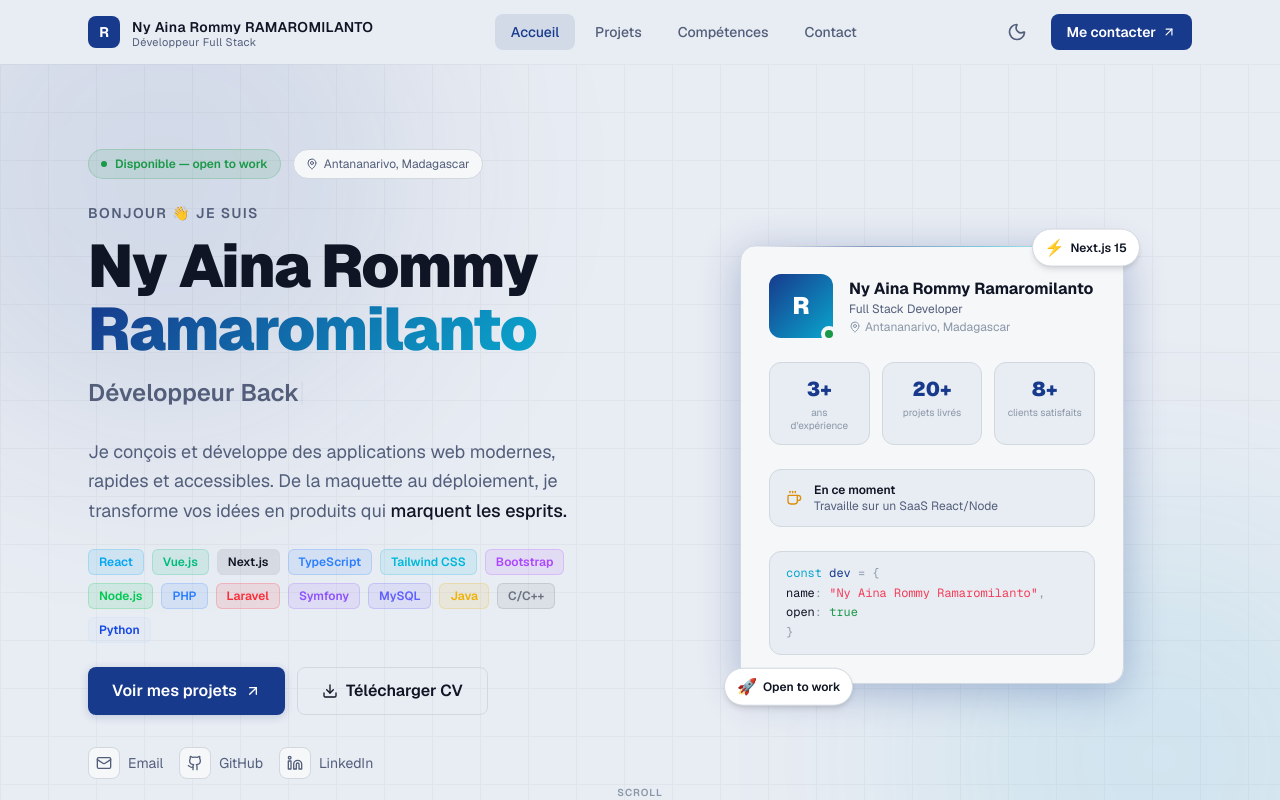
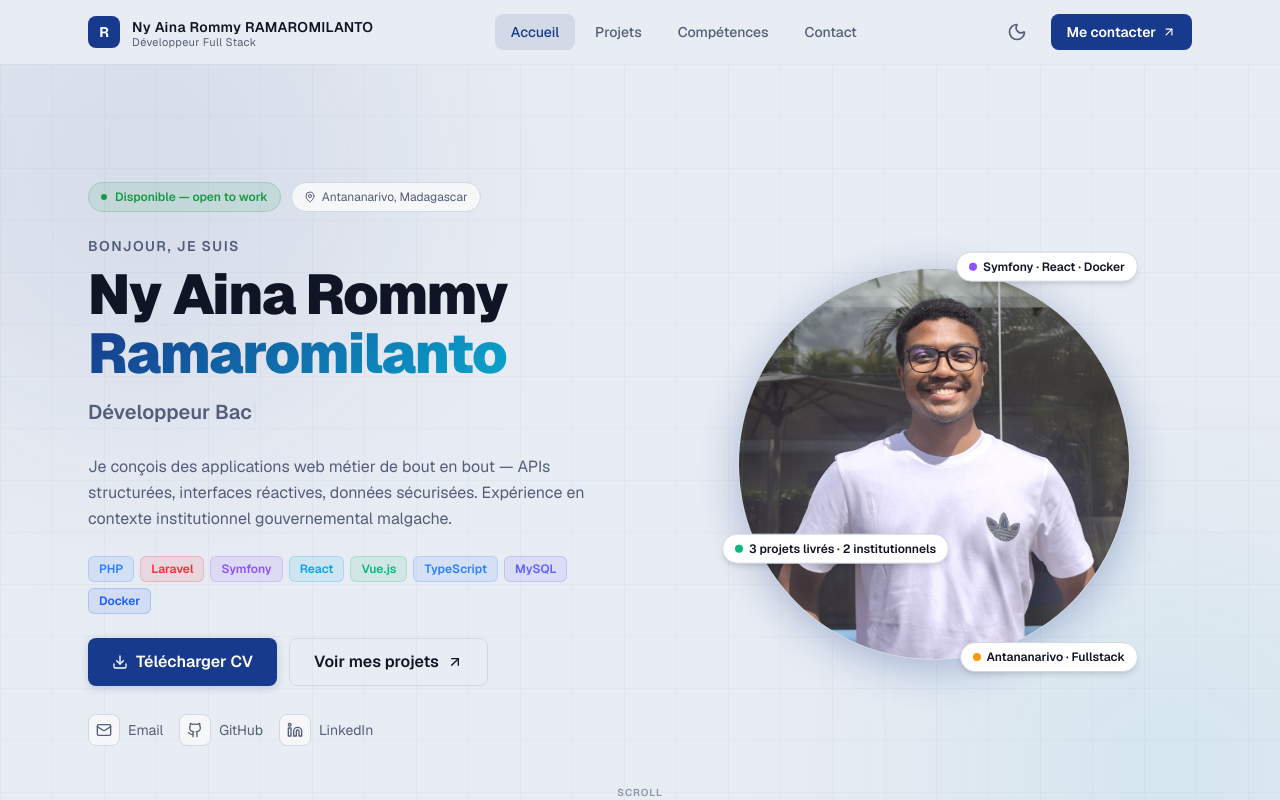
Before and after one commit to rommy-dev/portfolio, a Next.js app: page / in a window 1280 px wide. Shown: the top 800 px of the page. Built offline with nearby package versions, Linux system fonts and the light colour scheme.

Commit message:
feat(hero): update hero section layout and assets

```diff
--- a/src/components/sections/HeroSection.tsx
+++ b/src/components/sections/HeroSection.tsx
@@ -4,37 +4,58 @@ import { useState, useEffect, useRef } from 'react';
 import Link from 'next/link';
 import { motion, useMotionValue, useSpring, useTransform } from 'framer-motion';
 import { Button } from '@/components/ui/Button';
-import { Mail, Github, Linkedin, Download, ArrowUpRight, MapPin, Coffee } from 'lucide-react';
+import { Mail, Github, Linkedin, Download, ArrowUpRight, MapPin, ExternalLink, Lock } from 'lucide-react';
 import { getTechnologyColor } from '@/lib/technology-colors';
 
 /* ─── Config ────────────────────────────────────────────── */
-const ROLES = ['Développeur Frontend', 'Développeur Backend', 'Développeur Fullstack'];
+const ROLES = ['Développeur Fullstack', 'Développeur Backend', 'Développeur Frontend'];
 
-const STATS = [
-  { value: '3+',  label: 'ans d\'expérience' },
-  { value: '20+', label: 'projets livrés' },
-  { value: '8+',  label: 'clients satisfaits' },
-];
-
+/**
+ * Stack réduite aux technos vraiment maîtrisées et démontrées dans tes projets.
+ * Moins = plus de crédibilité.
+ */
 const STACK = [
-  'React',
-  'Vue.js',
-  'Next.js',
-  'TypeScript',
-  'Tailwind CSS',
-  'Bootstrap',
-  'Node.js',
   'PHP',
   'Laravel',
   'Symfony',
+  'React',
+  'Vue.js',
+  'TypeScript',
   'MySQL',
-  'Java',
-  'C/C++',
-  'Python',
+  'Docker',
 ];
 
+/**
+ * Projets récents mis en avant dans la carte droite.
+ * Honnêtes, précis, vérifiables. Pas de stats inventées.
+ */
+const FEATURED_PROJECTS = [
+  {
+    title: 'État Civil — Ministère de l\'Intérieur',
+    tech: 'Symfony · API Platform · React',
+    status: 'En cours',
+    statusColor: 'text-amber-500 bg-amber-500/10 border-amber-500/20',
+    private: true,
+  },
+  {
+    title: 'Portail DGBF',
+    tech: 'Laravel · Vue 3 · TypeScript',
+    status: 'Livré',
+    statusColor: 'text-emerald-500 bg-emerald-500/10 border-emerald-500/20',
+    url: 'https://www.dgbf.mg/',
+    private: false,
+  },
+  {
+    title: 'Workspace App',
+    tech: 'PHP natif · MySQL · Docker',
+    status: 'Livré',
+    statusColor: 'text-emerald-500 bg-emerald-500/10 border-emerald-500/20',
+    url: 'https://workspace-app-7602.onrender.com',
+    private: false,
+  },
+];
 
-/* ─── Stagger helpers ───────────────────────────────────── */
+/* ─── Animation helpers ─────────────────────────────────── */
 const EASE = [0.22, 1, 0.36, 1] as const;
 const fadeUpVariants = {
   hidden: { opacity: 0, y: 18 },
@@ -53,20 +74,20 @@ const fadeUp = {
 /* ─── Component ─────────────────────────────────────────── */
 export function HeroSection() {
   /* Typewriter */
-  const [roleIdx, setRoleIdx]       = useState(0);
-  const [display, setDisplay]       = useState('');
-  const [deleting, setDeleting]     = useState(false);
+  const [roleIdx, setRoleIdx] = useState(0);
+  const [display, setDisplay] = useState('');
+  const [deleting, setDeleting] = useState(false);
 
   useEffect(() => {
     const role = ROLES[roleIdx];
-    const speed = deleting ? 45 : 95;
+    const speed = deleting ? 40 : 90;
 
     const t = setTimeout(() => {
       if (!deleting) {
         if (display.length < role.length) {
           setDisplay(role.slice(0, display.length + 1));
         } else {
-          setTimeout(() => setDeleting(true), 2200);
+          setTimeout(() => setDeleting(true), 2400);
         }
       } else {
         if (display.length > 0) {
@@ -81,12 +102,12 @@ export function HeroSection() {
     return () => clearTimeout(t);
   }, [display, deleting, roleIdx]);
 
-  /* Magnetic tilt on avatar card */
+  /* Magnetic tilt on card */
   const cardRef = useRef<HTMLDivElement>(null);
   const mx = useMotionValue(0);
   const my = useMotionValue(0);
-  const rx = useSpring(useTransform(my, [-60, 60], [6, -6]), { stiffness: 200, damping: 20 });
-  const ry = useSpring(useTransform(mx, [-60, 60], [-6, 6]), { stiffness: 200, damping: 20 });
+  const rx = useSpring(useTransform(my, [-60, 60], [5, -5]), { stiffness: 180, damping: 22 });
+  const ry = useSpring(useTransform(mx, [-60, 60], [-5, 5]), { stiffness: 180, damping: 22 });
 
   const handleMouseMove = (e: React.MouseEvent) => {
     const rect = cardRef.current?.getBoundingClientRect();
@@ -99,39 +120,37 @@ export function HeroSection() {
   return (
     <section className="relative md:min-h-screen lg:h-screen flex items-center overflow-hidden">
 
-      {/* ── Background blobs ── */}
+      {/* ── Background ── */}
       <div aria-hidden className="absolute inset-0 -z-10 overflow-hidden">
-        {/* Grid overlay */}
+        {/* Grid subtle */}
         <div
-          className="absolute inset-0 opacity-[0.03] dark:opacity-[0.07]"
+          className="absolute inset-0 opacity-[0.025] dark:opacity-[0.06]"
           style={{
             backgroundImage:
               'linear-gradient(hsl(var(--foreground)) 1px, transparent 1px), linear-gradient(90deg, hsl(var(--foreground)) 1px, transparent 1px)',
-            backgroundSize: '48px 48px',
+            backgroundSize: '52px 52px',
           }}
         />
-        {/* Blobs */}
         <motion.div
-          animate={{ x: [0, 30, 0], y: [0, -20, 0] }}
-          transition={{ repeat: Infinity, duration: 14, ease: 'easeInOut' }}
-          className="absolute -top-32 -left-32 h-[520px] w-[520px] rounded-full bg-primary/10 blur-[100px]"
+          animate={{ x: [0, 28, 0], y: [0, -18, 0] }}
+          transition={{ repeat: Infinity, duration: 16, ease: 'easeInOut' }}
+          className="absolute -top-32 -left-32 h-125 w-125 rounded-full bg-primary/8 blur-[110px]"
         />
         <motion.div
-          animate={{ x: [0, -25, 0], y: [0, 20, 0] }}
-          transition={{ repeat: Infinity, duration: 18, ease: 'easeInOut', delay: 3 }}
-          className="absolute -bottom-32 -right-32 h-[480px] w-[480px] rounded-full bg-secondary/10 blur-[100px]"
+          animate={{ x: [0, -22, 0], y: [0, 18, 0] }}
+          transition={{ repeat: Infinity, duration: 20, ease: 'easeInOut', delay: 3 }}
+          className="absolute -bottom-32 -right-32 h-115 w-115 rounded-full bg-secondary/8 blur-[110px]"
         />
       </div>
 
-      {/* ── Content ── */}
-      <div className="mx-auto max-w-6xl w-full px-6 py-12 sm:py-16 lg:py-24 grid grid-cols-1 lg:grid-cols-2 gap-16 items-center">
+      {/* ── Content grid ── */}
+      <div className="mx-auto max-w-6xl w-full px-6 py-12 sm:py-16 lg:py-24 grid grid-cols-1 lg:grid-cols-2 gap-14 items-center">
 
-        {/* Left column — Text */}
+        {/* ── Left — Text ── */}
         <div className="flex flex-col gap-6">
 
-          {/* Top badges row */}
-          <motion.div {...fadeUp} custom={0.05} className="flex flex-wrap items-center gap-3">
-            {/* Availability dot */}
+          {/* Badges */}
+          <motion.div {...fadeUp} custom={0.04} className="flex flex-wrap items-center gap-2.5">
             <span className="inline-flex items-center gap-2 px-3 py-1.5 rounded-full bg-success/10 border border-success/20 text-success text-xs font-semibold">
               <span className="relative flex h-1.5 w-1.5">
                 <span className="animate-ping absolute inline-flex h-full w-full rounded-full bg-success opacity-75" />
@@ -139,28 +158,27 @@ export function HeroSection() {
               </span>
               Disponible — open to work
             </span>
-
-            {/* Location */}
             <span className="inline-flex items-center gap-1.5 px-3 py-1.5 rounded-full bg-surface border border-border text-foreground-muted text-xs">
-              <MapPin className="h-3 w-3" />
+              <MapPin className="h-3 w-3" aria-hidden />
               Antananarivo, Madagascar
             </span>
           </motion.div>
 
-          {/* Name + title */}
-          <div className="flex flex-col gap-3">
-            <motion.p {...fadeUp} custom={0.12} className="text-sm font-semibold text-foreground-muted tracking-widest uppercase">
-              Bonjour 👋 je suis
+          {/* Name + typewriter */}
+          <div className="flex flex-col gap-2.5">
+            <motion.p {...fadeUp} custom={0.10} className="text-sm font-semibold text-foreground-muted tracking-widest uppercase">
+              Bonjour, je suis
             </motion.p>
 
             <motion.h1
               {...fadeUp}
-              custom={0.18}
-              className="text-4xl md:text-6xl xl:text-6xl font-black tracking-tight leading-[1.05]"
+              custom={0.16}
+              className="text-4xl md:text-[3.25rem] xl:text-[3.5rem] font-black tracking-tight leading-[1.05]"
             >
-              <span className="text-foreground">Ny Aina Rommy</span>{' '}
+              <span className="text-foreground">Ny Aina Rommy</span>
+              <br />
               <span
-                className="relative inline-block"
+                className="relative"
                 style={{
                   background: 'linear-gradient(135deg, hsl(var(--primary)), hsl(var(--secondary)))',
                   WebkitBackgroundClip: 'text',
@@ -171,28 +189,29 @@ export function HeroSection() {
               </span>
             </motion.h1>
 
-            {/* Typewriter */}
-            <motion.div {...fadeUp} custom={0.24} className="h-10 flex items-center">
-              <span className="text-xl md:text-2xl font-semibold text-foreground-muted">
+            <motion.div {...fadeUp} custom={0.22} className="h-9 flex items-center">
+              <span className="text-lg md:text-xl font-semibold text-foreground-muted">
                 {display}
               </span>
               <motion.span
                 animate={{ opacity: [1, 0, 1] }}
                 transition={{ repeat: Infinity, duration: 0.9 }}
-                className="ml-0.5 inline-block w-[2px] h-6 bg-primary rounded-full"
+                className="ml-0.5 inline-block w-0.5 h-5 bg-primary rounded-full"
+                aria-hidden
               />
             </motion.div>
           </div>
 
-          {/* Bio */}
-          <motion.p {...fadeUp} custom={0.30} className="text-base md:text-lg text-foreground-muted leading-relaxed max-w-lg">
-            Je conçois et développe des applications web modernes, rapides et accessibles.
-            De la maquette au déploiement, je transforme vos idées en produits qui{' '}
-            <span className="text-foreground font-medium">marquent les esprits.</span>
+          {/* Bio — honnête et spécifique */}
+          <motion.p {...fadeUp} custom={0.28} className="text-base text-foreground-muted leading-relaxed max-w-lg">
+                          Je conçois des applications web métier de bout en bout —
+              APIs structurées, interfaces réactives, données sécurisées.
+              Expérience en contexte institutionnel gouvernemental malgache.
+
           </motion.p>
 
-          {/* Tech stack pills */}
-          <motion.div {...fadeUp} custom={0.36} className="flex flex-wrap gap-2">
+          {/* Stack — réduite, crédible */}
+          <motion.div {...fadeUp} custom={0.34} className="flex flex-wrap gap-1.5">
             {STACK.map((tech) => (
               <span
                 key={tech}
@@ -203,61 +222,48 @@ export function HeroSection() {
             ))}
           </motion.div>
 
-          {/* CTA buttons */}
-          <motion.div {...fadeUp} custom={0.42} className="flex sm:flex-wrap gap-3">
+          {/* CTA — CV en premier pour le recruteur */}
+          <motion.div {...fadeUp} custom={0.40} className="flex flex-wrap gap-3">
+            <a href="/cv-rommy-ramaromilanto.pdf" download>
+              <Button size="lg" className="text-sm md:text-base" iconLeft={<Download className="h-4 w-4" aria-hidden />}>
+                Télécharger CV
+              </Button>
+            </a>
             <Link href="/projets">
-              <Button size="lg" className='text-sm md:text-base' iconRight={<ArrowUpRight className="h-4 w-4" />}>
+              <Button variant="outline" className="hover:bg-gray-300 text-sm md:text-base" size="lg" iconRight={<ArrowUpRight className="h-4 w-4" aria-hidden />}>
                 Voir mes projets
               </Button>
             </Link>
-            <a href="/cv-rommy-ramaromilanto.pdf" download>
-              <Button variant="outline" className='hover:bg-gray-300 text-sm md:text-base' size="lg" iconLeft={<Download className="h-4 w-4" />}>
-                Télécharger CV
-              </Button>
-            </a>
           </motion.div>
 
-          {/* Social links */}
-          <motion.div {...fadeUp} custom={0.48} className="flex items-center gap-4 pt-2">
-            <a
-              href="mailto:ram.rommynya@gmail.com"
-              className="group flex items-center gap-2 text-sm text-foreground-muted hover:text-foreground transition-colors"
-            >
-              <span className="flex h-8 w-8 items-center justify-center rounded-lg bg-surface border border-border group-hover:border-primary/40 group-hover:bg-primary-light transition-all duration-200">
-                <Mail className="h-4 w-4" />
-              </span>
-              Email
-            </a>
-            <a
-              href="https://github.com/rommy-dev"
-              target="_blank"
-              rel="noopener noreferrer"
-              className="group flex items-center gap-2 text-sm text-foreground-muted hover:text-foreground transition-colors"
-            >
-              <span className="flex h-8 w-8 items-center justify-center rounded-lg bg-surface border border-border group-hover:border-primary/40 group-hover:bg-primary-light transition-all duration-200">
-                <Github className="h-4 w-4" />
-              </span>
-              GitHub
-            </a>
-            <a
-              href="https://linkedin.com/in/rommy-dev"
-              target="_blank"
-              rel="noopener noreferrer"
-              className="group flex items-center gap-2 text-sm text-foreground-muted hover:text-foreground transition-colors"
-            >
-              <span className="flex h-8 w-8 items-center justify-center rounded-lg bg-surface border border-border group-hover:border-primary/40 group-hover:bg-primary-light transition-all duration-200">
-                <Linkedin className="h-4 w-4" />
-              </span>
-              LinkedIn
-            </a>
+          {/* Socials */}
+          <motion.div {...fadeUp} custom={0.46} className="flex items-center gap-4 pt-1">
+            {[
+              { href: 'mailto:ram.rommynya@gmail.com', icon: Mail, label: 'Email' },
+              { href: 'https://github.com/rommy-dev', icon: Github, label: 'GitHub', external: true },
+              { href: 'https://linkedin.com/in/rommy-dev', icon: Linkedin, label: 'LinkedIn', external: true },
+            ].map(({ href, icon: Icon, label, external }) => (
+              <a
+                key={label}
+                href={href}
+                {...(external ? { target: '_blank', rel: 'noopener noreferrer' } : {})}
+                aria-label={label}
+                className="group flex items-center gap-2 text-sm text-foreground-muted hover:text-foreground transition-colors"
+              >
+                <span className="flex h-8 w-8 items-center justify-center rounded-lg bg-surface border border-border group-hover:border-primary/40 group-hover:bg-primary/5 transition-all duration-200">
+                  <Icon className="h-4 w-4" aria-hidden />
+                </span>
+                <span className="hidden sm:inline">{label}</span>
+              </a>
+            ))}
           </motion.div>
         </div>
 
-        {/* Right column — Card */}
+        {/* ── Right — Card ── */}
         <motion.div
-          initial={{ opacity: 0, scale: 0.92 }}
+          initial={{ opacity: 0, scale: 0.93 }}
           animate={{ opacity: 1, scale: 1 }}
-          transition={{ duration: 0.65, delay: 0.15, ease: EASE }}
+          transition={{ duration: 0.65, delay: 0.18, ease: EASE }}
           className="hidden lg:flex justify-center"
         >
           <motion.div
@@ -267,96 +273,64 @@ export function HeroSection() {
             onMouseLeave={handleMouseLeave}
             className="relative w-full max-w-sm"
           >
-            {/* Main card */}
-            <div className="relative rounded-2xl bg-surface border border-border shadow-primary-lg overflow-hidden p-7 flex flex-col gap-6">
+            {/* Card principale */}
+            <div className="relative h-98 w-98 rounded-full bg-surface border border-border shadow-primary-lg overflow-hidden flex items-center justify-center flex-col gap-5">
 
-              {/* Subtle top gradient line */}
+              {/* Top gradient line */}
               <div
                 aria-hidden
                 className="absolute top-0 left-0 right-0 h-px"
                 style={{ background: 'linear-gradient(90deg, transparent, hsl(var(--primary) / 0.5), hsl(var(--secondary) / 0.5), transparent)' }}
               />
 
-              {/* Avatar + name */}
+              {/* Avatar + profil */}
               <div className="flex items-center gap-4">
-                <div className="relative">
+                <div className="relative w-full">
                   <div
-                    className="h-16 w-16 rounded-xl flex items-center justify-center text-2xl font-black text-white select-none"
-                    style={{ background: 'linear-gradient(135deg, hsl(var(--primary)), hsl(var(--secondary)))' }}
+                    className="w-full aspect-[1] overflow-hidden"
                   >
-                    R
+                    {/* Placeholder photo */}
+                    <img
+                      src="/avatar.png"
+                      alt="Ny Aina Rommy Ramaromilanto"
+                      className="h-full w-full object-cover"
+                      onError={(e) => {
+                        (e.currentTarget as HTMLImageElement).style.display = 'none';
+                      }}
+                    />
                   </div>
-                  {/* Online dot */}
-                  <span className="absolute -bottom-1 -right-1 flex h-4 w-4 items-center justify-center rounded-full bg-surface border-2 border-surface">
-                    <span className="h-2 w-2 rounded-full bg-success" />
-                  </span>
                 </div>
-                <div>
-                  <p className="font-bold text-foreground">Ny Aina Rommy Ramaromilanto</p>
-                  <p className="text-xs text-foreground-muted">Full Stack Developer</p>
+                {/* <div className="min-w-0">
+                  <p className="font-bold text-foreground text-sm leading-tight">Ny Aina Rommy</p>
+                  <p className="font-bold text-foreground text-sm leading-tight">Ramaromilanto</p>
+                  <p className="text-xs text-foreground-muted mt-0.5">Développeur Fullstack</p>
                   <p className="text-xs text-foreground-subtle flex items-center gap-1 mt-0.5">
-                    <MapPin className="h-3 w-3" /> Antananarivo, Madagascar
+                    <MapPin className="h-2.5 w-2.5" aria-hidden /> Antananarivo, Madagascar
                   </p>
-                </div>
-              </div>
-
-              {/* Stats */}
-              <div className="grid grid-cols-3 gap-3">
-                {STATS.map(({ value, label }) => (
-                  <div
-                    key={label}
-                    className="flex flex-col items-center gap-1 rounded-xl bg-background border border-border p-3 text-center"
-                  >
-                    <span className="text-xl font-black text-primary">{value}</span>
-                    <span className="text-[10px] text-foreground-subtle leading-tight">{label}</span>
-                  </div>
-                ))}
-              </div>
-
-              {/* Current activity */}
-              <div className="flex items-center gap-3 rounded-xl bg-background border border-border px-4 py-3">
-                <Coffee className="h-4 w-4 text-warning shrink-0" />
-                <div>
-                  <p className="text-xs font-semibold text-foreground">En ce moment</p>
-                  <p className="text-xs text-foreground-muted">Travaille sur un SaaS React/Node</p>
-                </div>
-              </div>
-
-              {/* Code snippet decoration */}
-              <div className="rounded-xl bg-background border border-border px-4 py-3 font-mono text-xs text-foreground-muted leading-relaxed">
-                <span className="text-secondary">const</span>{' '}
-                <span className="text-primary">dev</span>{' '}
-                <span className="text-foreground-subtle">= {'{'}</span>
-                <br />
-                {'  '}<span className="text-foreground">name</span>
-                <span className="text-foreground-subtle">:</span>{' '}
-                <span className="text-accent">&quot;Ny Aina Rommy Ramaromilanto&quot;</span>
-                <span className="text-foreground-subtle">,</span>
-                <br />
-                {'  '}<span className="text-foreground">open</span>
-                <span className="text-foreground-subtle">:</span>{' '}
-                <span className="text-success">true</span>
-                <br />
-                <span className="text-foreground-subtle">{'}'}</span>
+                </div> */}
               </div>
             </div>
 
-            {/* Floating badge — top right */}
-            <motion.div
-              animate={{ y: [0, -6, 0] }}
-              transition={{ repeat: Infinity, duration: 3.5, ease: 'easeInOut' }}
+            {/* Floating badge */}
+            <motion.div animate={{ y: [0, -5, 0] }} transition={{ repeat: Infinity, duration: 3.5, ease: 'easeInOut' }}
               className="absolute -top-4 -right-4 flex items-center gap-1.5 rounded-full bg-surface-raised border border-border shadow-md px-3 py-1.5 text-xs font-semibold text-foreground"
             >
-              <span className="text-base">⚡</span> Next.js 15
+              <span className="h-2 w-2 rounded-full bg-violet-500 shrink-0" aria-hidden />
+              Symfony · React · Docker
             </motion.div>
 
-            {/* Floating badge — bottom left */}
-            <motion.div
-              animate={{ y: [0, 6, 0] }}
-              transition={{ repeat: Infinity, duration: 4, ease: 'easeInOut', delay: 1 }}
-              className="absolute -bottom-4 -left-4 flex items-center gap-1.5 rounded-full bg-surface-raised border border-border shadow-md px-3 py-1.5 text-xs font-semibold text-foreground"
+            <motion.div animate={{ y: [0, 3, 0] }} transition={{ repeat: Infinity, duration: 4.8, ease: 'easeInOut', delay: 0.6 }}
+              className="absolute bottom-1/4 -left-4 flex items-center gap-1.5 rounded-full bg-surface-raised border border-border shadow-md px-3 py-1.5 text-xs font-semibold text-foreground"
             >
-              <span className="text-base">🚀</span> Open to work
+              <span className="h-2 w-2 rounded-full bg-emerald-500 shrink-0" aria-hidden />
+              3 projets livrés · 2 institutionnels
+            </motion.div>
+
+            <motion.div animate={{ y: [0, 5, 0] }} transition={{ repeat: Infinity, duration: 4.2, ease: 'easeInOut', delay: 1 }}
+              className="absolute -bottom-2 -right-4 flex items-center gap-1.5 rounded-full bg-surface-raised border border-border shadow-md px-3 py-1.5 text-xs font-semibold text-foreground"
+            >
+              <span className="h-2 w-2 rounded-full bg-amber-500 shrink-0" aria-hidden />
+              Antananarivo · Fullstack
             </motion.div>
           </motion.div>
         </motion.div>
@@ -367,15 +341,16 @@ export function HeroSection() {
       <motion.div
         initial={{ opacity: 0 }}
         animate={{ opacity: 1 }}
-        transition={{ delay: 1.2 }}
+        transition={{ delay: 1.4 }}
         className="absolute bottom-8 left-1/2 -translate-x-1/2 hidden sm:flex flex-col items-center gap-2"
+        aria-hidden
       >
         <span className="text-[10px] font-semibold tracking-widest uppercase text-foreground-subtle">
           Scroll
         </span>
         <motion.div
-          animate={{ y: [0, 6, 0] }}
-          transition={{ repeat: Infinity, duration: 1.4 }}
+          animate={{ y: [0, 5, 0] }}
+          transition={{ repeat: Infinity, duration: 1.5 }}
           className="h-6 w-4 rounded-full border-2 border-border flex items-start justify-center pt-1"
         >
           <span className="h-1.5 w-1 rounded-full bg-foreground-subtle" />
```
Also changed, not shown: public/avatar.png (added), src/app/page.tsx (line endings or trailing spaces).
